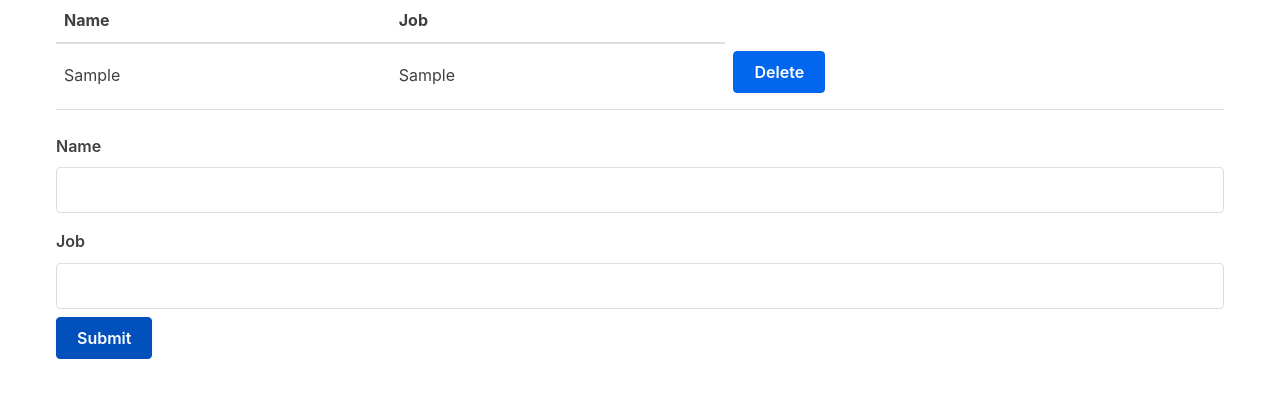
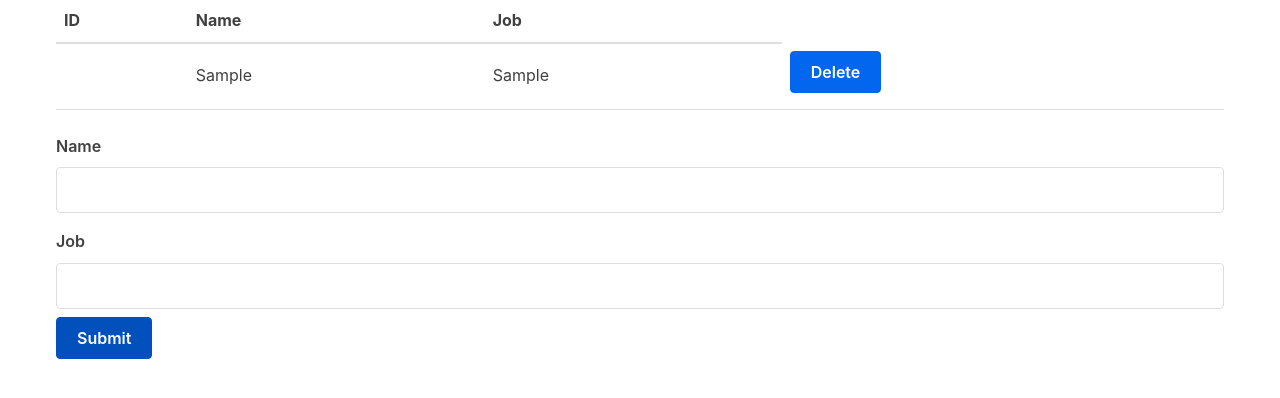
Before and after one commit to WesReynolds/ReactFirstApp, a React (Create React App) app: page / in a window 1280 px wide. Both pictures are taken after typing "Sample", "Sample" into the empty fields and a click on the button "Submit". Shown: the top 398 px of the page. Built offline with nearby package versions, Linux system fonts and the light colour scheme; no server answers.

Commit message:
First 3 Steps Done

```diff
--- a/src/App.js
+++ b/src/App.js
@@ -6,9 +6,9 @@ import axios from 'axios';
 class App extends Component {
    makePostCall(character){
    return axios.post('http://localhost:5000/users', character)
-    .then(function (response) {
+      .then(function (response) {
       console.log(response);
-      return (response.status === 200);
+      return (response.status === 201);
       })
     .catch(function (error) {
       console.log(error);
@@ -47,8 +47,12 @@ class App extends Component {
    removeCharacter = index => {
       const { characters } = this.state
 
+
       this.setState({
          characters: characters.filter((character, i) => {
+            if (i === index){
+            axios.delete('http://localhost:5000/users', character);
+            }
             return i !== index
          }),
       })
--- a/src/Table.js
+++ b/src/Table.js
@@ -4,6 +4,7 @@ const TableHeader = () => {
   return (
     <thead>
       <tr>
+        <th>ID</th>
         <th>Name</th>
         <th>Job</th>
       </tr>
@@ -15,6 +16,7 @@ const TableBody = props => {
   const rows = props.characterData.map((row, index) => {
     return (
       <tr key={index}>
+        <td>{row.id}</td>
         <td>{row.name}</td>
         <td>{row.job}</td>
         <td>
```
